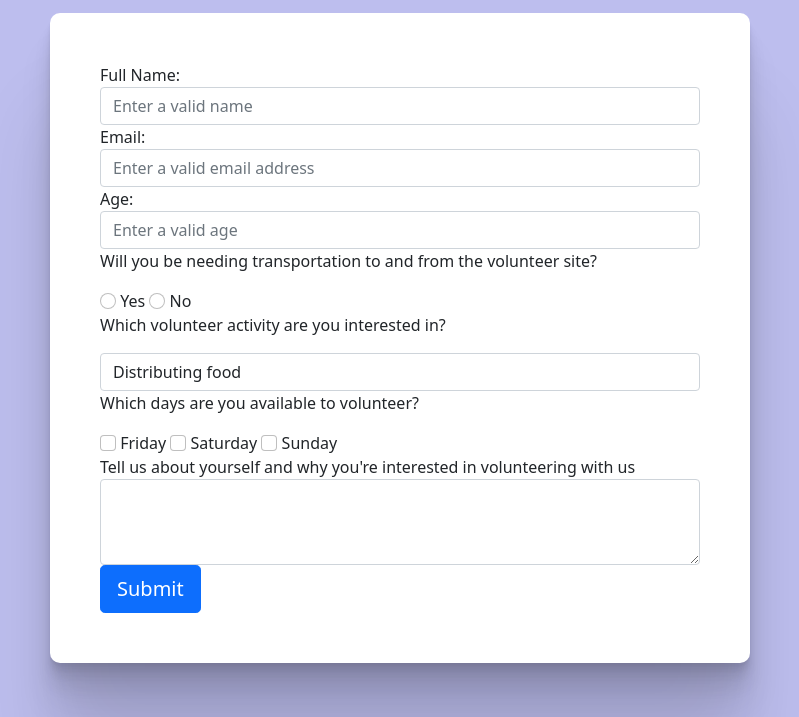
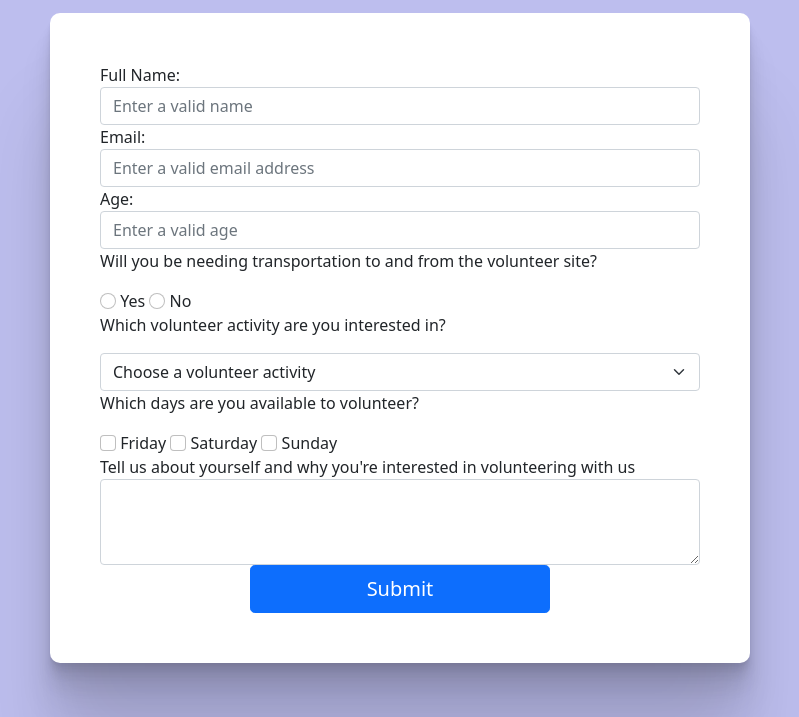
Before and after one commit to Arreyaahrom/empower-with-code-survey-form, a plain HTML site: page index.html in a window 1280 px wide. Shown: the part 83-800 px from the top of the page, without its empty margins (240-1039 px from the left). Drawn offline with nearby package versions, Linux system fonts and the light colour scheme.

Commit message:
Update index.html
Fixed issues with bootstrap version

```diff
--- a/index.html
+++ b/index.html
@@ -59,16 +59,14 @@ rel="stylesheet">
         <label for="no" id="transportation">No</label>
         </div>
 
-
+        <div class="form-group">
        <!--Dropdown selection-->
-       <div class="form-group">
         <p>Which volunteer activity are you interested in?</p>
-        <select class="form-control" name="dropdown" id="dropdown">
-          <option value="distributeFood">Distributing food</option>
-          <option value="packagingFood">Packaging food</option>
-          <option value="cookingFood">Cooking/food preparation</option>
-          <option value="cleaning">Cleaning</option>
-          <option value="transporting">Transporting</option>
+        <select class="form-select" aria-label="Default select example">
+          <option selected>Choose a volunteer activity</option>
+          <option value="1">One</option>
+          <option value="2">Two</option>
+          <option value="3">Three</option>
         </select>
         </div>
 
@@ -93,7 +91,7 @@ rel="stylesheet">
       </div>
 
       <!--Submit button-->
-      <div class="form-group">
+      <div class="d-grid gap-2 col-6 mx-auto">
         <button class="btn btn-primary btn-lg btn-block" id="submit" type="submit">Submit</button>
       </div>
 
```
